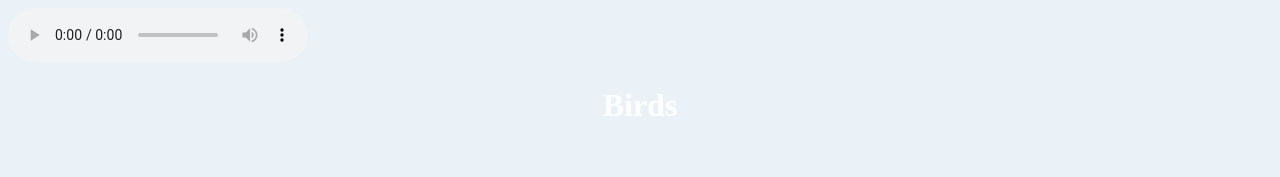
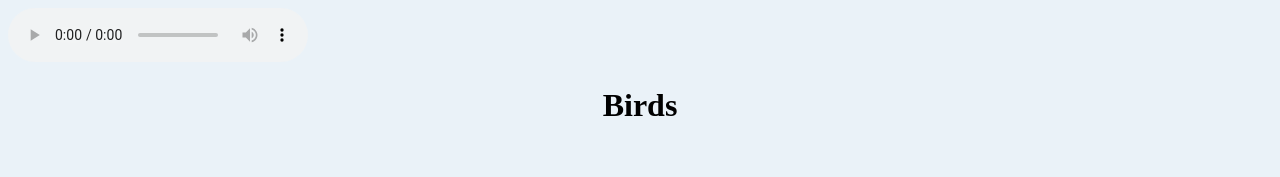
Before and after one commit to Amina-094/week-2, a plain HTML site: page index.html in a window 1280 px wide. Shown: the top 177 px of the page. Drawn offline with Linux system fonts and the light colour scheme.

Commit message:
Update index.html

```diff
--- a/index.html
+++ b/index.html
@@ -8,7 +8,7 @@
 <audio controls loop>
     <source src="bird.mp3" type="audio/mpeg">
 </audio>
-<h1 align="center" style="color: white;">Birds</h1>
+<h1 align="center" style="color: black;">Birds</h1>
 <br><br>
 <hr>
 <br><br><br><br>
```
